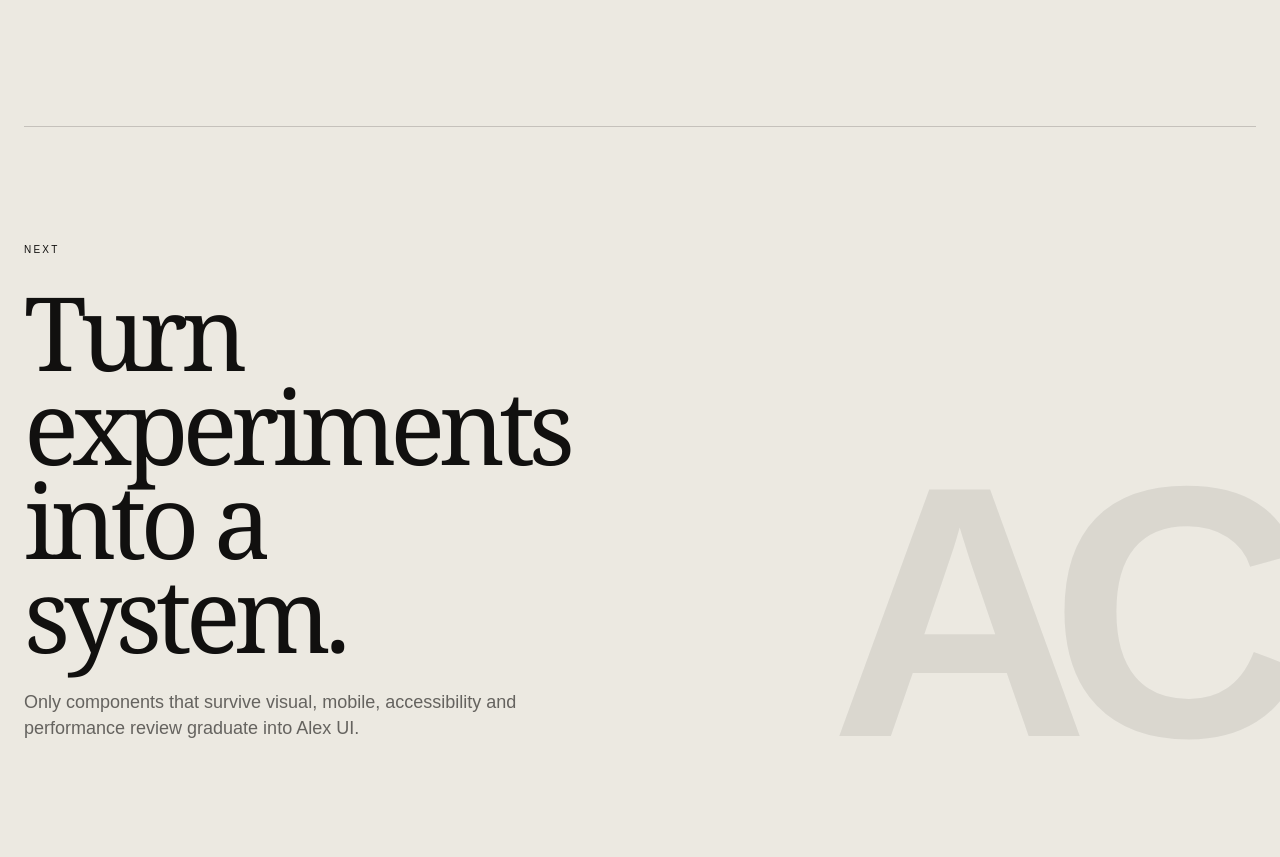
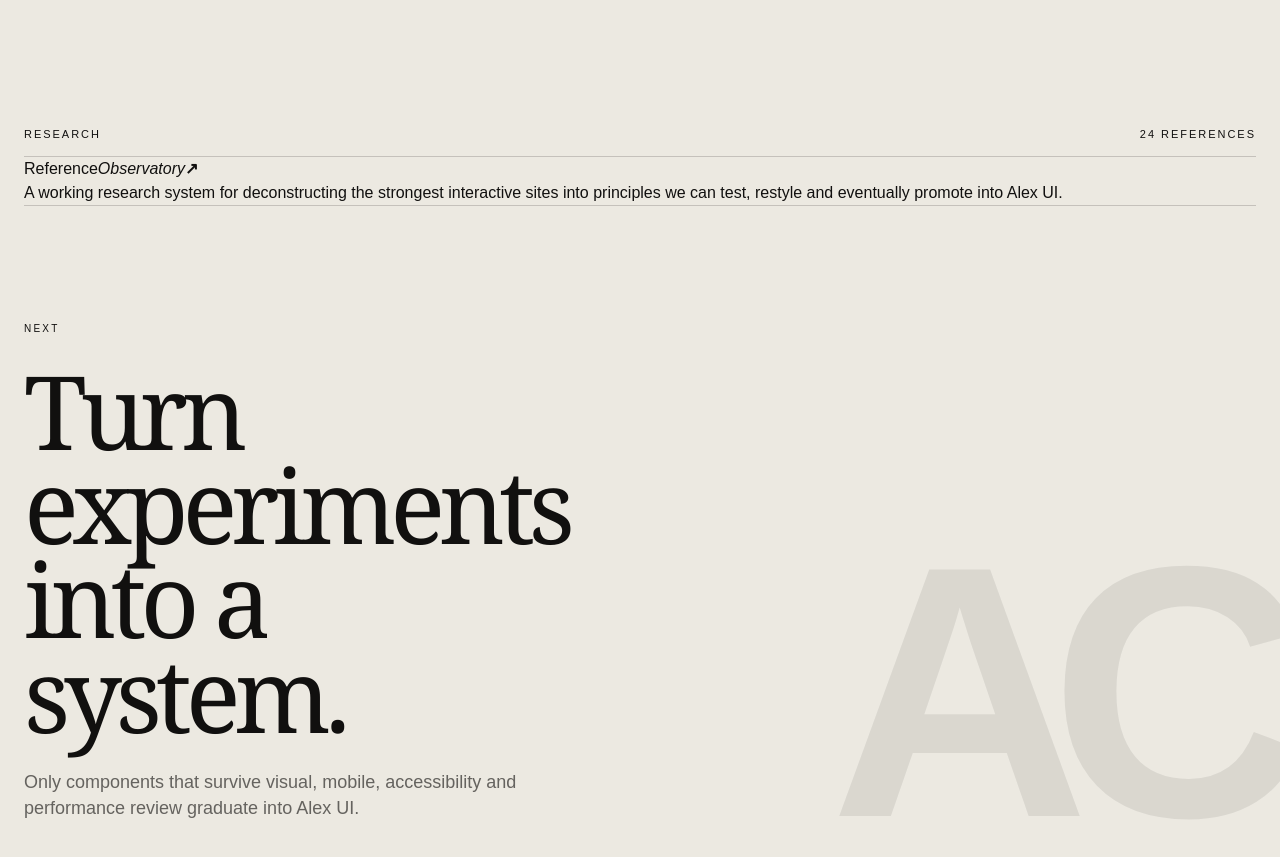
Before and after one commit to mralexcheeseman/alex-experience-lab, a Next.js app: page / in a window 1280 px wide. Shown: the part 2360-3217 px from the top of the page. Before the commit the page ends 3142 px from the top, so only its background shows below. Built offline with nearby package versions, Linux system fonts and the light colour scheme.

Commit message:
feat: link reference observatory from lab

```diff
--- a/app/page.tsx
+++ b/app/page.tsx
@@ -135,6 +135,23 @@ export default function Home() {
         </div>
       </section>
 
+      <section className="research shell">
+        <div className="section-head">
+          <span>RESEARCH</span>
+          <span>24 REFERENCES</span>
+        </div>
+        <Link href="/references" className="research-link">
+          <span>Reference</span>
+          <em>Observatory</em>
+          <b>↗</b>
+        </Link>
+        <p>
+          A working research system for deconstructing the strongest interactive
+          sites into principles we can test, restyle and eventually promote into
+          Alex UI.
+        </p>
+      </section>
+
       <section className="closing shell">
         <div className="closing-copy">
           <p className="kicker">NEXT</p>
```
